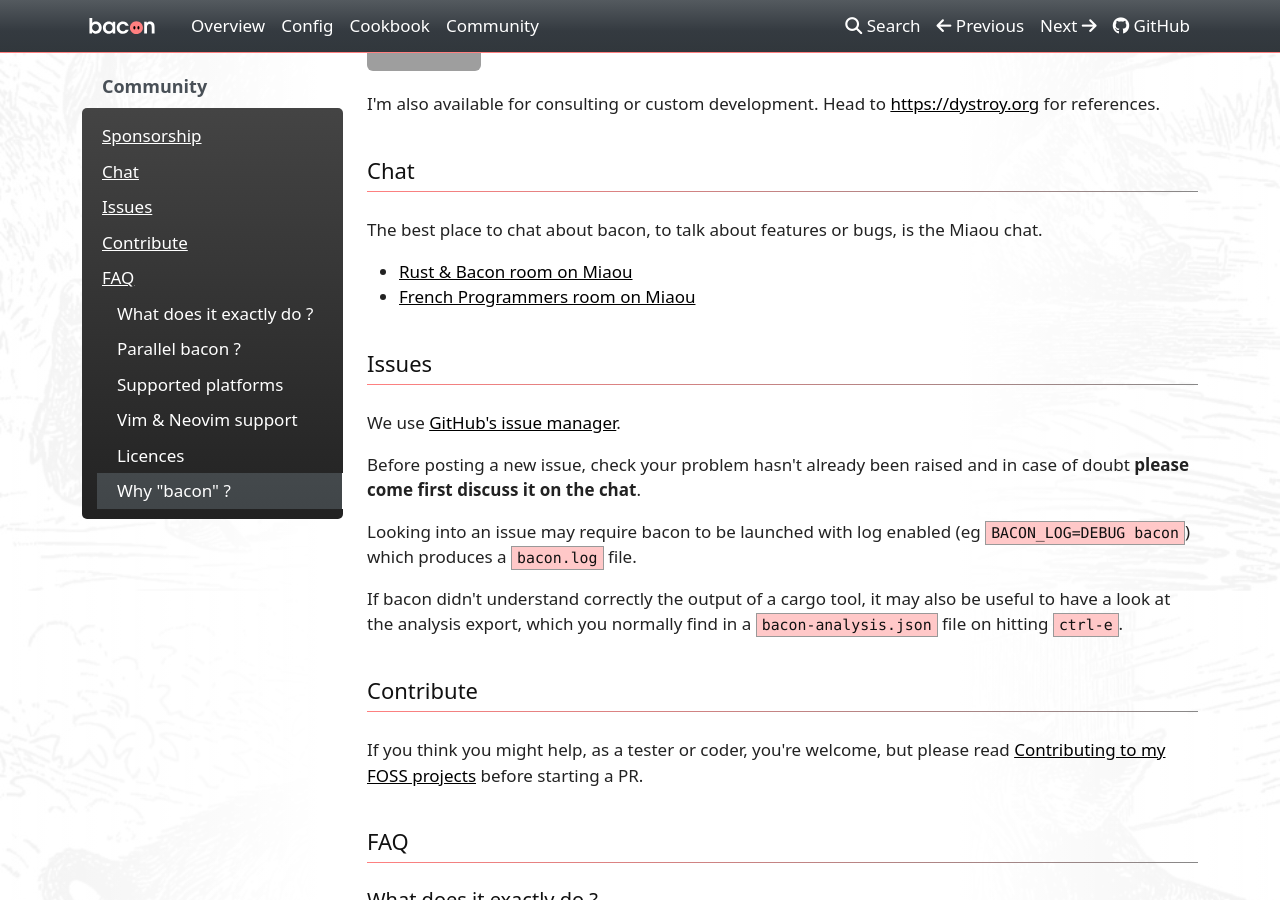
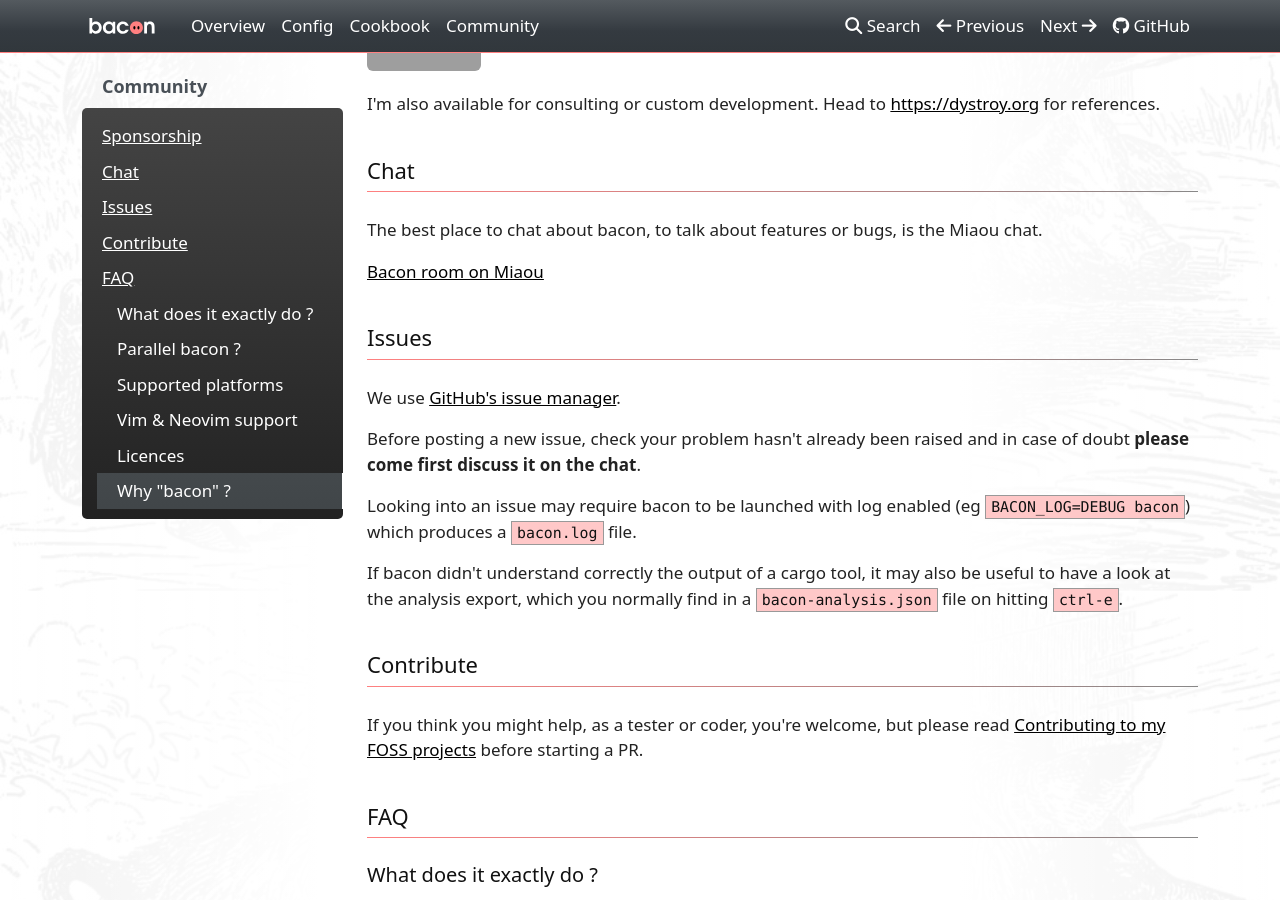
Before and after one commit to Canop/bacon, an MkDocs documentation site: the page built from website/docs/community.md, in a window 1280 px wide and 900 px high, scrolled down 358 px. Built offline with MkDocs 1.6.1, drawn with Linux system fonts in a browser that asks for light colours; nearby versions of some CDN libraries; a style sheet for code colours, icons or effects is not loaded; grey boxes are pictures that could not be loaded.

Commit message:
update miaou links

```diff
--- a/website/docs/community.md
+++ b/website/docs/community.md
@@ -25,8 +25,7 @@
 
 The best place to chat about bacon, to talk about features or bugs, is the Miaou chat.
 
-* [Rust & Bacon room on Miaou](https://miaou.dystroy.org/3490?rust)
-* [French Programmers room on Miaou](https://miaou.dystroy.org/3)
+[Bacon room on Miaou](https://miaou.dystroy.org/4683?bacon)
 
 # Issues
 
```
Also changed, not shown: README.md.
